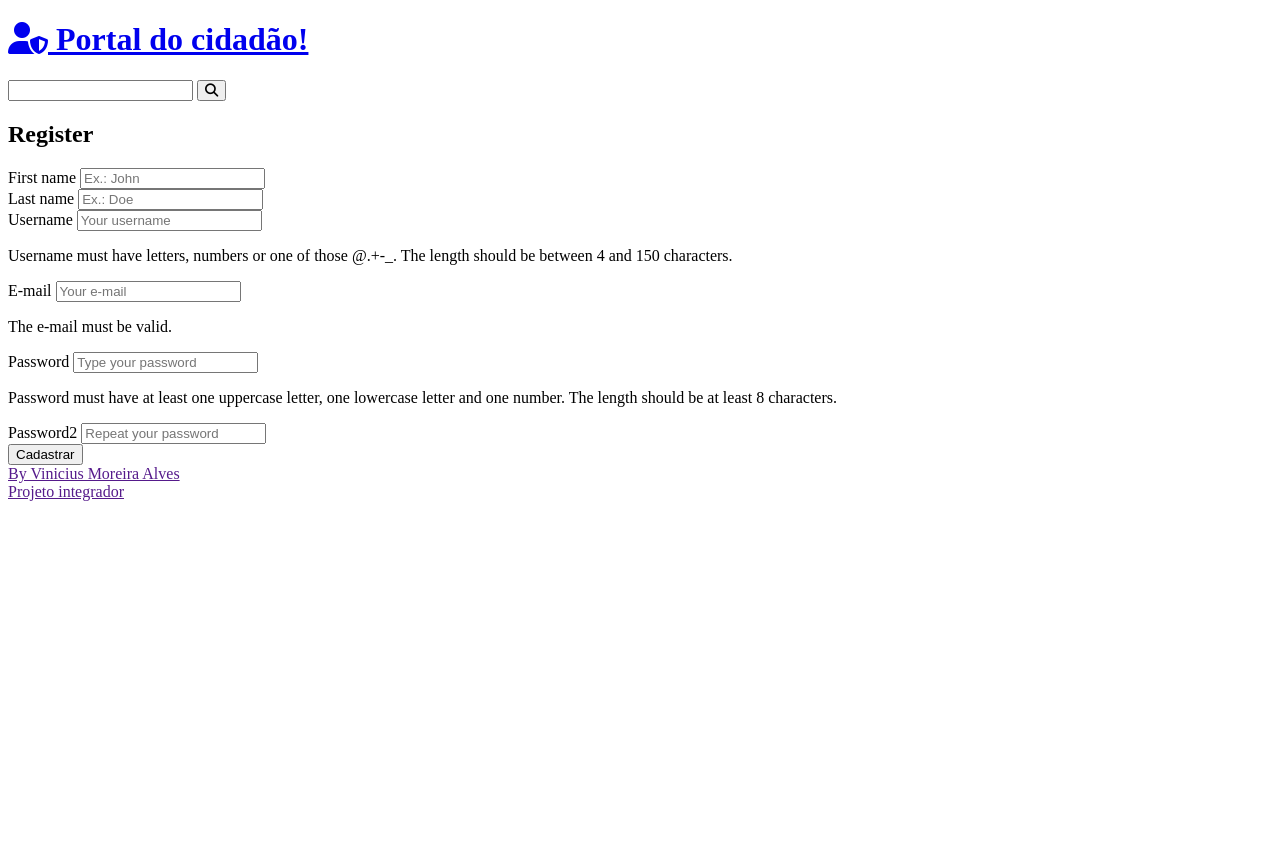
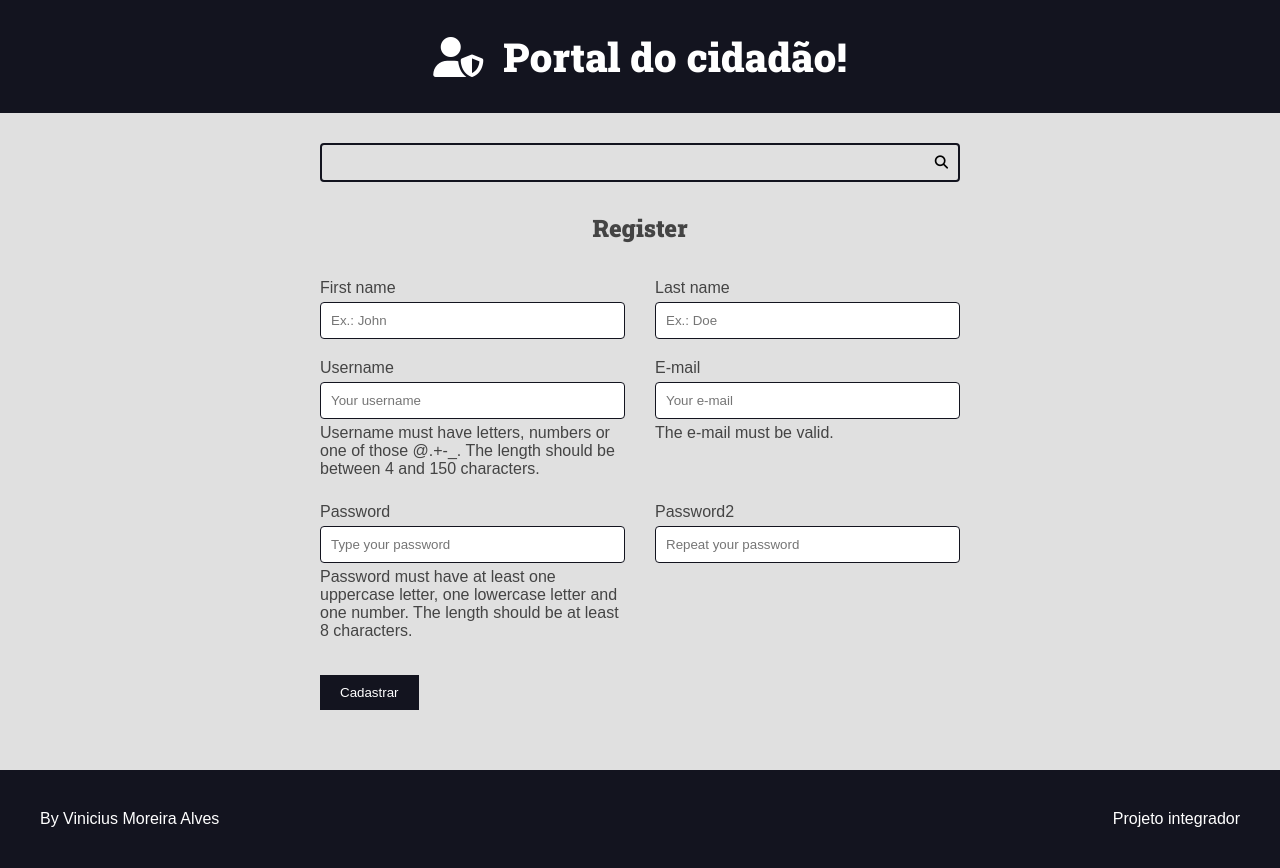
Before and after one commit to ViniC05/projeto-integrador, a Django app: page /authors/register/ in a window 1280 px wide. Before the commit the page ends 501 px from the top, so only its background shows below. Run offline with Django 4.2, Linux system fonts and the light colour scheme.

Commit message:
Organizando os arquivos

```diff
--- a/authors/templates/authors/pages/register_view.html
+++ b/authors/templates/authors/pages/register_view.html
@@ -6,7 +6,7 @@
     <div class="main-content center container">
         <h2>Register</h2>
     </div>
-    {% include 'portal/partials/message.html' %}
+    {% include 'global/partials/message.html' %}
     <div class="main-content container">
         <form action="{% url 'authors:create' %}" method="post">
             {% csrf_token %}
--- /dev/null
+++ b/base_static/global/css/styles.css
@@ -0,0 +1,387 @@
+
+:root {
+    --color-primary: #269fe6;
+    --color-primary-hover: #2086c2;
+    --color-primary-dark: #13141f;
+    --color-primary-dark-hover: #212336;
+    --color-primary-light: #d4ecfa;
+    --color-primary-light-hover: #bdd8e7;
+
+    --color-white: #fff;
+    --color-black: #000;
+
+    --color-dark-text: #444;
+    --color-info-light: #cce5ff;
+    --color-debug-light: #cce5ff;
+    --color-success-light: #d4edda;
+    --color-alert-light: #fff3cd;
+    --color-warning-light: #fff3cd;
+    --color-error-light: #f8d7da;
+
+    --color-info-dark: #4d86c4;
+    --color-debug-dark: #4d86c4;
+    --color-success-dark: #4a9c5d;
+    --color-alert-dark: #927f40;
+    --color-warning-dark: #927f40;
+    --color-error-dark: #da525d;
+
+    --color-gray-0: #f9f9f9;
+    --color-gray-1: #e0e0e0;
+    --color-gray-2: #c7c7c7;
+    --color-gray-3: #aeaeae;
+    --color-gray-4: #959595;
+    --color-gray-5: #7d7d7d;
+    --color-gray-6: #646464;
+    --color-gray-7: #4b4b4b;
+    --color-gray-8: #323232;
+    --color-gray-9: #191919;
+
+    --font-primary: sans-serif;
+    --font-headings: 'Roboto Slab', serif;
+
+    --spacing-gutter-medium: 3rem;
+    --spacing-gutter-large: 4rem;
+}
+
+
+
+* {
+    padding: 0;
+    margin: 0;
+    box-sizing: border-box;
+}
+
+html {
+    font-size: 62.5%;
+}
+
+body {
+    font-size: 1.6rem;
+    font-family: var(--font-primary);
+    background: var(--color-gray-1);
+    color: var(--color-dark-text)
+}
+
+h1,
+h2,
+h3,
+h4,
+h5,
+h6 {
+    font-family: var(--font-headings);
+}
+
+.container {
+    max-width: 144rem;
+    margin: 0 auto;
+    padding: var(--spacing-gutter-medium);
+}
+
+.main-header-container {
+    background: var(--color-primary-dark);
+}
+
+.main-logo {
+    font-size: 4rem;
+    color: var(--color-white);
+    text-decoration: none;
+    display: flex;
+    flex-flow: row nowrap;
+    align-items: center;
+    justify-content: center;
+    width: fit-content;
+    margin: 0 auto;
+}
+
+.main-logo-icon {
+    margin-right: 2rem;
+}
+
+.search-form {
+    border: .2rem solid var(--color-primary-dark);
+    max-width: 64rem;
+    margin: 0 auto;
+    border-radius: 4px;
+    position: relative;
+    transition: all 300ms ease-in-out;
+}
+
+.search-input,
+.search-button {
+    border: none;
+    background: none;
+    outline: none;
+    padding: 1rem;
+    transition: all 300ms ease-in-out;
+}
+
+.search-button {
+    position: absolute;
+    top: 0;
+    right: 0;
+}
+
+.search-button:focus {
+    outline: 1px solid var(--color-primary);
+    background: rgba(0, 0, 0, .05);
+}
+
+.search-input {
+    width: 100%;
+    padding-right: 3rem;
+}
+
+.search-form:focus-within {
+    border-color: var(--color-primary);
+}
+
+.search-form:focus-within .search-button {
+    color: var(--color-primary);
+}
+
+.main-content {
+    padding-top: 0;
+}
+
+.main-content-list {
+    display: grid;
+    grid-template-columns: repeat(auto-fit, minmax(340px, 1fr));
+    gap: var(--spacing-gutter-large);
+}
+
+.post {
+    background: var(--color-white);
+    box-shadow: -5px 5px 10px rgba(0, 0, 0, .2);
+    transform: scale(1);
+    transition: all 300ms ease-in-out;
+    border-radius: .8rem;
+    overflow: hidden;
+}
+
+.portal {
+    text-align: center;
+}
+
+.post img {
+    max-width: 100%;
+}
+
+.portal-list-item {
+    max-width: 64rem;
+    height: fit-content;
+}
+
+.portal-list-item:hover {
+    transform: scale(1.02);
+    box-shadow: -8px 8px 18px rgba(0, 0, 0, .25);
+}
+
+.portal-title-container {
+    padding: var(--spacing-gutter-medium);
+    padding-bottom: calc(var(--spacing-gutter-medium) / 2);
+}
+
+.portal-title-container a{
+    text-decoration: none;
+    color: var(--color-primary-dark);
+}
+
+.portal-author {
+    padding: 0 var(--spacing-gutter-medium);
+}
+
+.portal-content {
+    padding: var(--spacing-gutter-medium);
+    padding-top: 2rem;
+}
+
+.portal-author-item {
+    color: var(--color-gray-4);
+    padding-right: 1rem;
+}
+
+.portal-author a {
+    color: var(--color-primary);
+    transition: all 300ms ease-in-out;
+    text-decoration: none;
+}
+
+.portal-author a:hover {
+    color: var(--color-primary-dark);
+}
+
+.portal-meta-container {
+    display: flex;
+    flex-flow: row wrap;
+    padding: var(--spacing-gutter-medium);
+    background: var(--color-gray-1);
+}
+
+.portal-meta {
+    display: flex;
+    flex-flow: column nowrap;
+    flex-shrink: 1;
+    flex-grow: 1;
+    text-align: center;
+}
+
+.portal-meta-title {
+    font-size: 1.6rem;
+}
+
+.portal-footer a {
+    background: var(--color-primary-dark);
+    display: block;
+    color: var(--color-white);
+    text-decoration: none;
+    text-align: center;
+    padding: 1.5rem var(--spacing-gutter-medium);
+    transition: all 300ms ease-in-out;
+}
+
+.portal-footer a:hover {
+    filter: brightness(2);
+}
+
+.main-content-detail .portal-list-item{
+    max-width: 84rem;
+    margin: 0 auto;
+}
+
+.main-content-detail .portal-list-item:hover{
+    transform: scale(1);
+    box-shadow: -5px 5px 15px rgba(0,0,0,0.2);
+}
+
+.preparation-steps {
+    padding: var(--spacing-gutter-medium);
+}
+
+.main-footer {
+    display: flex;
+    align-items: center;
+    justify-content: space-between;
+    background: var(--color-primary-dark);
+    color: var(--color-white);
+    padding: var(--spacing-gutter-large);
+}
+
+.main-footer a {
+    color: var(--color-white);
+    text-decoration: none;
+    transition: all 300ms ease-in-out;
+}
+
+.main-footer a:hover {
+    filter: brightness(.8);
+}
+
+.center {
+    text-align: center;
+}
+
+.eixoY {
+    padding: var(--spacing-gutter-medium) 0;
+}
+
+/* Forms */
+
+.form-content {
+    max-width: 64rem;
+    margin: 0 auto;
+    margin-bottom: var(--spacing-gutter-medium);
+
+}
+
+.form-content label,
+.form-content .help-text,
+.errorlist {
+    display: block;
+    margin: .5rem 0;
+    font-size: 1,4rem;
+    list-style-type:none;
+}
+
+.errorlist {
+    color: var(--color-error-dark);
+}
+
+.form-content input {
+    width: 100%;
+    padding: 1rem;
+    border-radius: .4rem;
+    border: 1px solid var(--color-primary-dark);
+}
+
+.form-content-grid {
+    display: grid;
+    grid-template-columns: repeat(auto-fit, minmax(30rem, 1fr));
+    gap: calc(var(--spacing-gutter-medium)/2) var(--spacing-gutter-medium);
+
+}
+
+.form-content button {
+    padding: 1rem 2rem;
+    border: none;
+    background: var(--color-primary-dark);
+    color: var(--color-white);
+}
+
+
+/* Messages */
+.message-container {
+    display: flex;
+    flex-flow: column nowrap;
+    gap: var(--spacing-gutter-medium);
+}
+
+.message {
+    padding: 1rem;
+    border-radius: 4px;
+    border: 1px solid var(--color-dark-text);
+    background: var(--color-gray-2);
+    color: var(--color-dark-text);
+  }
+
+.message-error {
+border: 1px solid var(--color-error-dark);
+background: var(--color-error-light);
+color: var(--color-error-dark);
+}
+
+.message-success {
+border: 1px solid var(--color-success-dark);
+background: var(--color-success-light);
+color: var(--color-success-dark);
+}
+
+.message-warning {
+border: 1px solid var(--color-warning-dark);
+background: var(--color-warning-light);
+color: var(--color-warning-dark);
+}
+
+.message-alert {
+border: 1px solid var(--color-alert-dark);
+background: var(--color-alert-light);
+color: var(--color-alert-dark);
+}
+
+.message-info {
+border: 1px solid var(--color-info-dark);
+background: var(--color-info-light);
+color: var(--color-info-dark);
+}
+
+.message-debug {
+border: 1px solid var(--color-debug-dark);
+background: var(--color-debug-light);
+color: var(--color-debug-dark);
+}
+
+@media (max-width: 600px){
+    .main-content-list,
+    .form-content-grid{
+        grid-template-columns: repeat(auto-fit, minmax(100%, 1fr));
+    }
+}
--- a/base_templates/global/base.html
+++ b/base_templates/global/base.html
@@ -1,18 +1,18 @@
 <!DOCTYPE html>
 <html lang="pt-BR">
 <head>
-{% include 'portal/partials/head.html' %}
+{% include 'global/partials/head.html' %}
 <title> {% block title %}{% endblock title %} Portal do Cidadão</title>
 </head>
 <body>
-    {% include 'portal/partials/header.html' %}
-    {% include 'portal/partials/search.html' %}
+    {% include 'global/partials/header.html' %}
+    {% include 'global/partials/search.html' %}
 
     <main class="main-content-container">
         {% block content %}{% endblock content %}
     </main>
 
-    {% include 'portal/partials/footer.html' %}
+    {% include 'global/partials/footer.html' %}
 </body>
 
 </html>
--- a/portal/templates/portal/partials/head.html
+++ b/base_templates/global/partials/head.html
@@ -16,5 +16,5 @@
     <link rel="preconnect" href="https://fonts.gstatic.com" crossorigin>
     <link href="https://fonts.googleapis.com/css2?family=Roboto+Slab:wght@900&display=swap" rel="stylesheet">
 
-    <link rel="stylesheet" href="{% static 'portal/css/styles.css' %}">
+    <link rel="stylesheet" href="{% static 'global/css/styles.css' %}">
     <link rel="stylesheet" href="{% static 'global/css/style.css' %}">
--- a/portal/templates/portal/pages/home.html
+++ b/portal/templates/portal/pages/home.html
@@ -4,7 +4,7 @@
 {% endblock title %}
 {% block content %}
 
-{% include 'portal/partials/message.html' %}
+{% include 'global/partials/message.html' %}
 
     <div class="main-content main-content-list container">
         {% for post in posts %}
```
Also changed, not shown: base_static/global/css/style.css (deleted), base_templates/global/partials/footer.html (renamed from portal/templates/portal/partials/footer.html), base_templates/global/partials/header.html (renamed from portal/templates/portal/partials/header.html), base_templates/global/partials/message.html (renamed from portal/templates/portal/partials/message.html), base_templates/global/partials/search.html (renamed from portal/templates/portal/partials/search.html).
